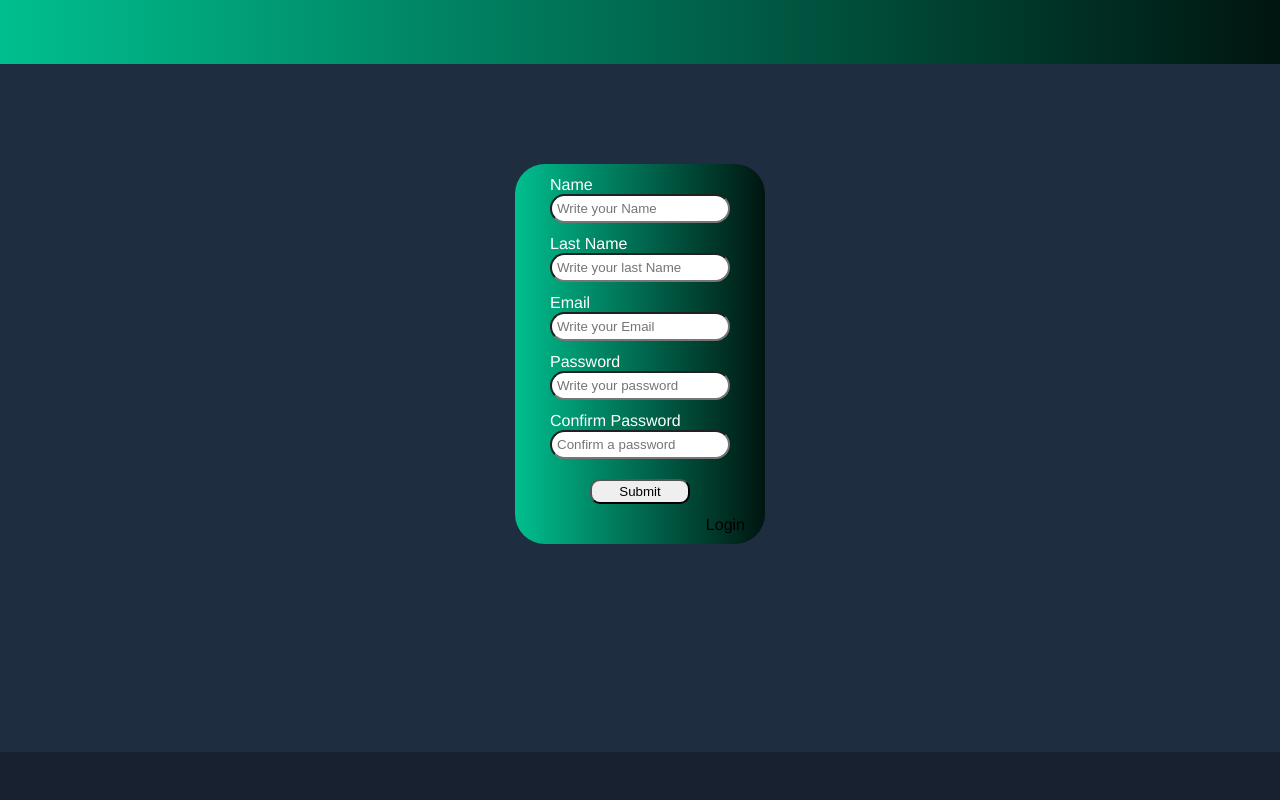
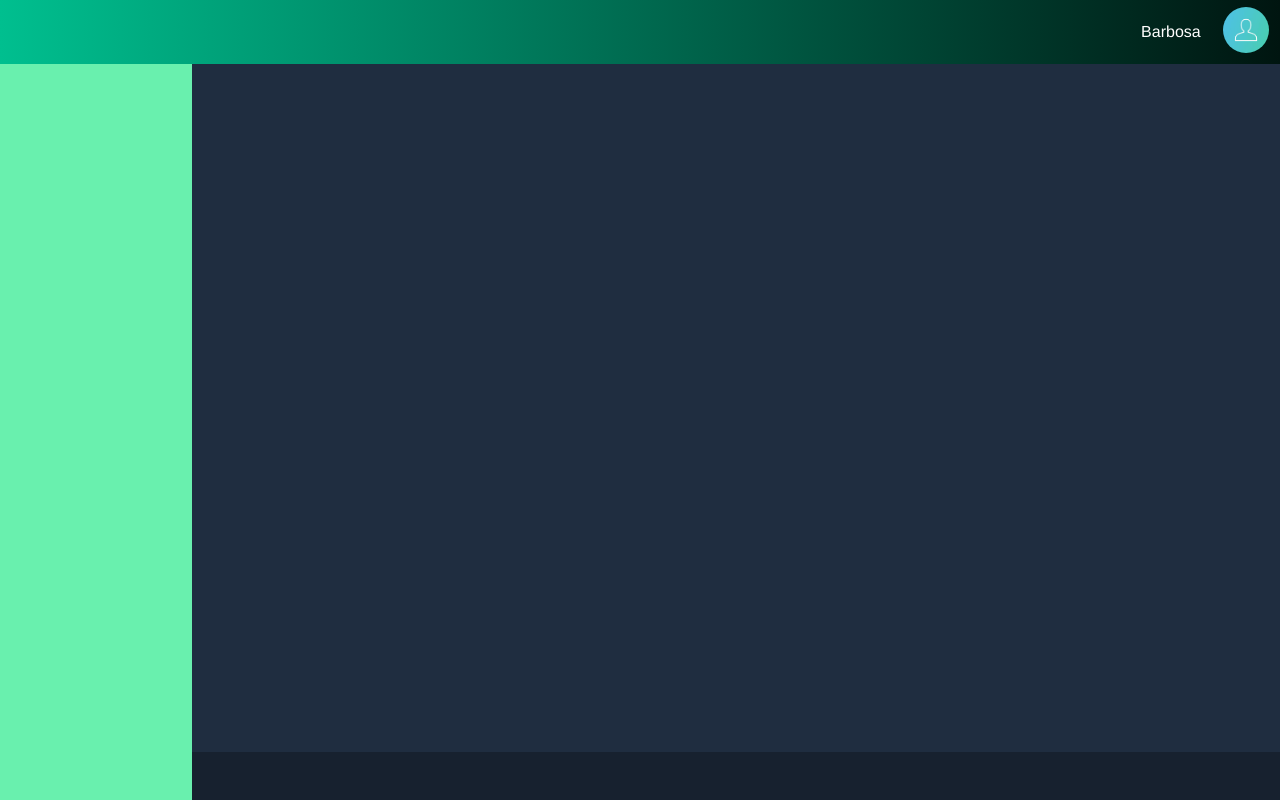
Before and after one commit to darcioSoares/frontend-vue, a Vue app: page / in a window 1280 px wide. Built offline with nearby package versions, Linux system fonts and the light colour scheme.

Commit message:
update in Forms and created Dropdown users

```diff
--- /dev/null
+++ b/src/components/UserDropdown.vue
@@ -0,0 +1,82 @@
+<template>
+  <div class="container-dropdown" v-if="isLogged">
+      <div class="user-dropdown" v-on:click="isVisibleDropdown = !isVisibleDropdown ">
+          <span class="name-user">{{user.name}}</span>
+          <div class="user-img"> <img src="@/assets/user1.jpeg" alt="user"> </div>
+      </div>
+
+      <div class="menu" v-show="isVisibleDropdown">
+          <p>Sair</p>
+      </div>
+  </div>
+</template>
+
+<script>
+
+import {mapState} from 'vuex'
+
+export default {
+    name:"UserDropdown",
+    data(){
+        return{
+            isVisibleDropdown:false
+        }
+    },
+
+    computed:mapState(['isLogged','user'])
+
+}
+</script>
+
+<style scoped>
+.container-dropdown{
+    position: relative;
+
+    margin-left:auto;
+    height: 100%;
+    width: 150px;
+
+}
+.user-dropdown{
+    height: 100%;
+    display:flex;
+    justify-content: space-around;
+    align-items: center;
+
+    border-radius:8px;
+}
+.user-dropdown:hover{
+    background-color:var(--discord);
+    cursor: pointer;
+}
+
+
+.user-img > img{
+
+    height: 46px;
+    width: 46px;
+    border-radius:50%;
+
+}
+.name-user{
+
+    color:white;
+}
+
+.menu{
+    display:flex;
+    justify-content: center;
+    align-items: center;
+
+    margin-left:20px;
+    width: 80%;
+    height: 70px;
+    border-radius:5px;
+    box-shadow: 4px 4px 4px 4px black;
+    color:black;
+    background-color: var(--clearGreen);
+
+    margin-top:8px;
+}
+
+</style>
--- a/src/components/forms/Form.vue
+++ b/src/components/forms/Form.vue
@@ -1,5 +1,5 @@
 <template>
-  <div id="form">
+  <div id="form" v-if="!isLogged">
 
       <FormLogin />
       <FormCreate />
@@ -9,6 +9,8 @@
 
 <script>
 
+import {mapState} from 'vuex'
+
 import FormLogin from '@/components/forms/FormLogin'
 import FormCreate from '@/components/forms/FormCreateUser'
 
@@ -16,7 +18,8 @@ export default {
     name:"Form",
     components:{
         FormLogin, FormCreate
-    }
+    },
+    computed:mapState(['isLogged'])
 
 }
 </script>
--- a/src/components/forms/FormCreateUser.vue
+++ b/src/components/forms/FormCreateUser.vue
@@ -5,7 +5,7 @@
     enter-active-class="animate__animated animate__zoomInDown"
     leave-active-class="animate__animated animate__zoomOutDown"
     >
-        <div id="form-create" v-if="!isVisibleLogin">
+        <div id="form-create" v-show="!isVisibleForm">
             <div class="form-create-user">
 
                 <form>
@@ -97,7 +97,7 @@ export default {
 
             this.clearMsg()
             this.clearFieldCreate()
-            this.$store.commit('SetIsVisibleLogin')
+            this.$store.commit('SetIsVisibleForm')
         },
 
         sendDataUSer(){
@@ -168,7 +168,8 @@ export default {
 
 
     },
-    computed:mapState(['isVisibleLogin'])
+    computed:mapState(['isVisibleForm'])
+
 
 }
 </script>
--- a/src/components/forms/FormLogin.vue
+++ b/src/components/forms/FormLogin.vue
@@ -8,20 +8,20 @@
     >
     <!-- animation -->
 
-        <div id="form-login" v-if="isVisibleLogin" >
+        <div id="form-login" v-show="isVisibleForm" >
 
             <div class="form-login-user" >
                 <form >
 
                     <div class="group-form">
                         <label for="email">Email</label>
-                        <input type="text" id="email"
+                        <input type="text" id="emailLogin"
                          placeholder="Write your email" v-model="login.email">
                     </div>
 
                     <div class="group-form">
                         <label for="password">Password</label>
-                        <input type="password" id="password"
+                        <input type="password" id="passwordLogin"
                          placeholder="Write your password" v-model="login.password">
                     </div>
 
@@ -72,6 +72,7 @@ export default {
     name:"Login",
     data(){
         return{
+
             login:{
                 email:"",
                 password:""
@@ -91,7 +92,7 @@ export default {
 
             this.clearMsg()
             this.clearField()
-            this.$store.commit('SetIsVisibleLogin')
+            this.$store.commit('SetIsVisibleForm')
         },
 
 
@@ -149,8 +150,9 @@ export default {
         }
 
     },
+    computed:mapState(['isVisibleForm'])
 
-    computed:mapState(['isVisibleLogin'])
+
 
 }
 </script>
--- a/src/components/templates/Layout.vue
+++ b/src/components/templates/Layout.vue
@@ -1,5 +1,5 @@
 <template>
-  <div class="layout" v-bind:class="{'isVisibleMenu':isVisibleMenu }">
+  <div class="layout" v-bind:class="{'isVisibleMenu':!isLogged }">
 
       <Header/>
       <Aside />
@@ -30,7 +30,7 @@ export default {
 
         }
     },
-    computed:mapState(['isVisibleMenu'])
+    computed:mapState(['isLogged','isVisibleMenu'])
 
 }
 </script>
--- a/src/components/templates/TemplateAside.vue
+++ b/src/components/templates/TemplateAside.vue
@@ -5,8 +5,17 @@
 </template>
 
 <script>
+
+import {mapState} from 'vuex'
+
 export default {
-    name:"Aside"
+    name:"Aside",
+    data(){
+      return{
+
+      }
+    },
+    computed:mapState(['isLogged'])
 }
 </script>
 
--- a/src/components/templates/TemplateHeader.vue
+++ b/src/components/templates/TemplateHeader.vue
@@ -1,12 +1,20 @@
 <template>
   <header id="header">
+
+    <UserDropdown />
 
   </header>
 </template>
 
 <script>
+
+import UserDropdown from "../UserDropdown"
+
 export default {
     name:"Header",
+    components:{
+      UserDropdown
+    }
 }
 </script>
 
--- a/src/store/store.js
+++ b/src/store/store.js
@@ -5,12 +5,18 @@ Vue.use(Vuex)
 
 export default new Vuex.Store({
     state:{
-        isVisibleMenu:true,
-        isVisibleLogin:false,
+
+        isLogged:true,
+        isVisibleForm:true,
+
+        user:{
+            name:"Barbosa",
+            email:"Jon@cat"
+        }
     },
     mutations:{
-        SetIsVisibleLogin(state){
-            state.isVisibleLogin = !state.isVisibleLogin
+        SetIsVisibleForm(state){
+            state.isVisibleForm = !state.isVisibleForm
         }
 
     }
```
Also changed, not shown: src/assets/user.png (added), src/assets/user1.jpeg (added).
